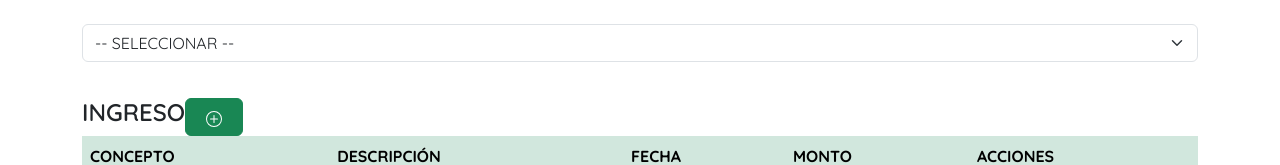
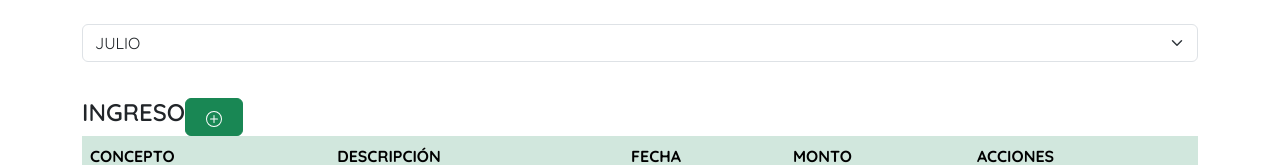
Before and after one commit to JacintoEscobar/sgf, a React (Vite) app: page / in a window 1280 px wide. Shown: the top 165 px of the page. Built offline with nearby package versions, Linux system fonts and the light colour scheme.

Commit message:
corrección de los montos enteros a flotantes y selección del mes corriente al iniciar

```diff
--- a/src/App.tsx
+++ b/src/App.tsx
@@ -26,7 +26,7 @@ function App() {
   const [mostrarModalEditarMovimiento, setMostrarModalEditarMovimiento] =
     useState(false);
   const [movimientoEditar, setMovimientoEditar] = useState<Movimiento>();
-  const [controlMes, setControlMes] = useState(0);
+  const [controlMes, setControlMes] = useState(new Date().getMonth() + 1);
 
   let total = 0;
 
--- a/src/components/mes-select/MesSelect.tsx
+++ b/src/components/mes-select/MesSelect.tsx
@@ -24,12 +24,9 @@ const MesSelect = ({ setControlMes }: MesSelectProps) => {
     <select
       title="mes-select"
       className="form-select"
-      defaultValue=""
+      defaultValue={new Date().getMonth() + 1}
       onChange={controlarMes}
     >
-      <option key={0} value="">
-        -- SELECCIONAR --
-      </option>
       {meses.map((mes: string, index: number) => (
         <option key={index} value={index + 1}>
           {mes}
--- a/src/components/modals/agregar-movimiento/AgregarMovimiento.tsx
+++ b/src/components/modals/agregar-movimiento/AgregarMovimiento.tsx
@@ -42,7 +42,7 @@ const AgregarMovimientoModal = ({
 
   const handleInputChange = (event: React.ChangeEvent<HTMLInputElement>) => {
     const { name, value } = event.target;
-    const valor = name === "monto" ? Number.parseInt(value) : value;
+    const valor = name === "monto" ? Number.parseFloat(value) : value;
     setNuevoMovimiento((nuevoMovimiento) => ({
       ...nuevoMovimiento,
       [name]: valor,
--- a/src/components/modals/editar-movimiento/EditarMovimiento.tsx
+++ b/src/components/modals/editar-movimiento/EditarMovimiento.tsx
@@ -58,7 +58,7 @@ const EditarMovimiento = ({
       : event.target.name === "fecha"
       ? (movimientoEditarTemporal.fecha = event.target.value)
       : (movimientoEditarTemporal.monto =
-          Number.parseInt(event.target.value) || 0);
+          Number.parseFloat(event.target.value) || 0);
     setMovimientoEditarTemporal(movimientoEditarTemporal);
   };
 
```
